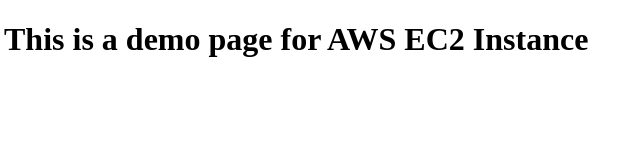
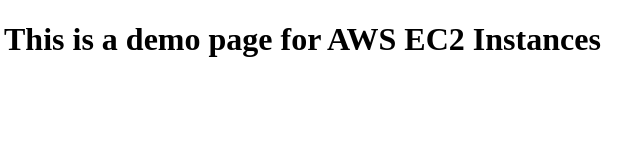
Before and after one commit to sdsodha/ec2, a plain HTML site: page index.html in a window 1280 px wide. Shown: the full height of the page, 4-644 px from the left. Drawn offline with Linux system fonts and the light colour scheme.

Commit message:
Update index.html

```diff
--- a/index.html
+++ b/index.html
@@ -7,6 +7,6 @@
  <title>AWS EC2 Demo</title>
 </head>
 <body>
- <h1>This is a demo page for AWS EC2 Instance</h1>
+ <h1>This is a demo page for AWS EC2 Instances</h1>
 </body>
 </html>
```
